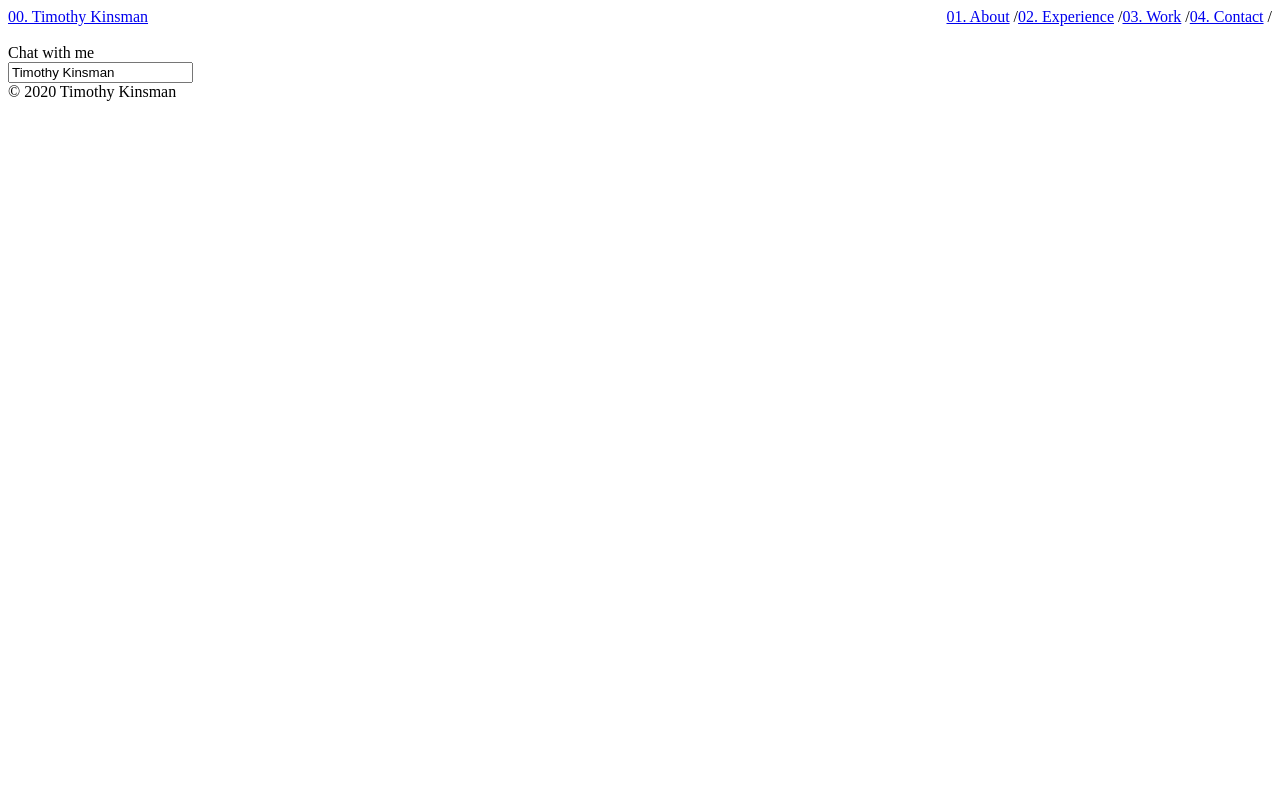
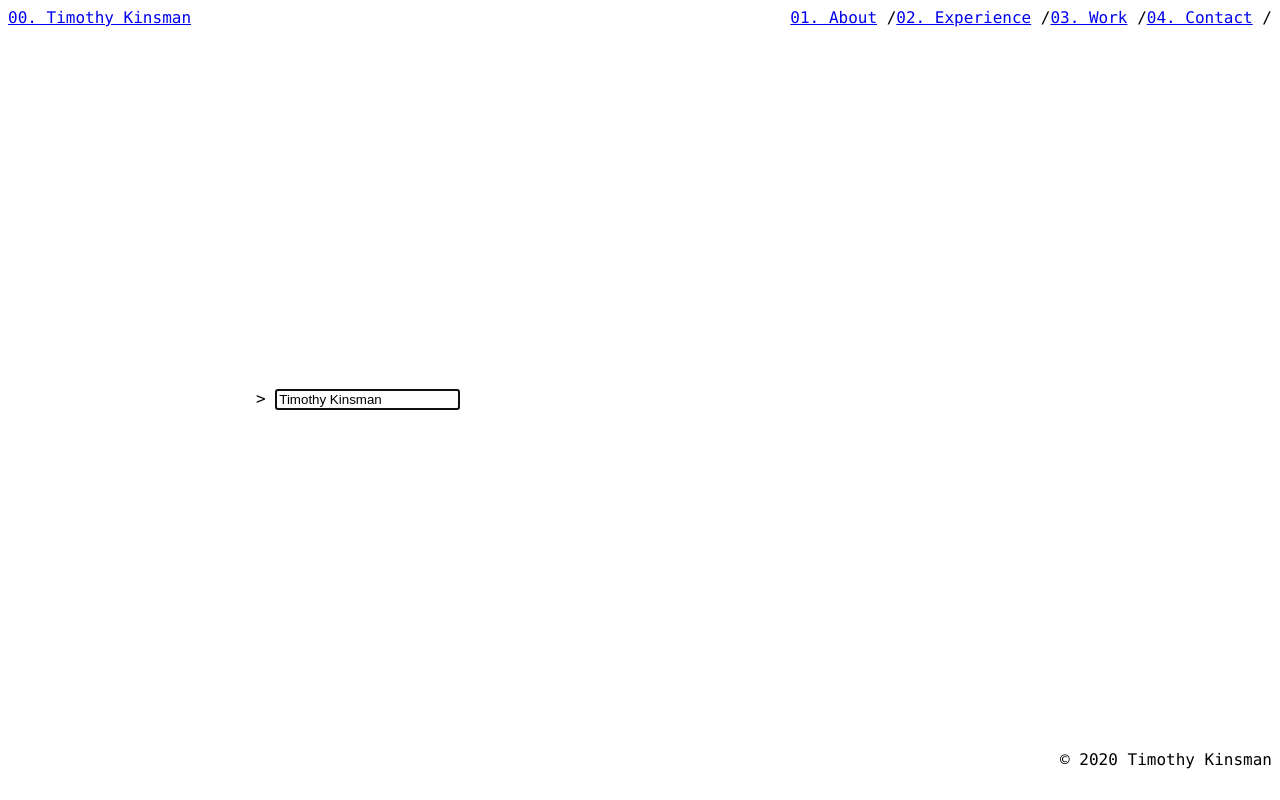
Before and after one commit to timkinsman/portfolio-site, a React (Create React App) app: page / in a window 1280 px wide. Built offline with nearby package versions, Linux system fonts and the light colour scheme.

Commit message:
container, jquery

```diff
--- a/package.json
+++ b/package.json
@@ -6,6 +6,7 @@
     "@testing-library/jest-dom": "^4.2.4",
     "@testing-library/react": "^9.5.0",
     "@testing-library/user-event": "^7.2.1",
+    "jquery": "^3.5.1",
     "react": "^16.13.1",
     "react-dom": "^16.13.1",
     "react-router-dom": "^5.2.0",
--- /dev/null
+++ b/src/App.css
@@ -0,0 +1,11 @@
+body {
+  font-family: "Lucida Console", "Lucida Sans Typewriter", monaco, "Bitstream Vera Sans Mono", monospace;
+}
+
+.container {
+  align-items: center;
+  display: flex;
+  height: calc(90vh - 18px);
+  margin: auto;
+  width: 60vw;
+}
--- a/src/App.js
+++ b/src/App.js
@@ -10,6 +10,8 @@ import Experience from './components/sections/Experience';
 import Landing from './components/sections/Landing';
 import NotFound from './components/sections/NotFound';
 import Work from './components/sections/Work';
+
+import './App.css';
 
 const App = () => {
   return (
--- a/src/components/chatbot/Chatbot.js
+++ b/src/components/chatbot/Chatbot.js
@@ -1,4 +1,6 @@
 import React, { Component } from 'react';
+
+import $ from 'jquery';
 
 import { trigger } from './dictionary/trigger';
 import { reply } from './dictionary/reply';
@@ -8,12 +10,16 @@ import { robot } from './dictionary/robot';
 class Chatbot extends Component {
   state = { term: 'Timothy Kinsman', messages: [] };
 
+  componentDidMount() {
+    $('input').focus();
+  }
+
   onFormSubmit = async (event) => {
     event.preventDefault();
     console.log(`Me: ${this.state.term}`)
 
     await this.setState(state => {
-      const messages = state.messages.push(`Me: ${this.state.term}`)
+      const messages = state.messages.push(`Guest: ${this.state.term}`)
       return messages
     })
 
@@ -37,7 +43,7 @@ class Chatbot extends Component {
     console.log(`Bot: ${product}`)
 
     await this.setState(state => {
-      const messages = state.messages.push(`Bot: ${product}`)
+      const messages = state.messages.push(`Robin: ${product}`)
       return messages
     })
 
@@ -59,13 +65,16 @@ class Chatbot extends Component {
     return item;
   }
 
+  //<div>&gt; Robin: Chat with me</div>
+
   render() {
     return(
       <div>
-        {this.state.messages.map(message => <div >&gt; {message}</div>)}
+        <div>
+          {this.state.messages.map(message => <div>&gt; {message}</div>)}
+        </div>
         <form onSubmit={this.onFormSubmit}>
-          <div>
-            <input
+          <div>&gt; <input
               type="text"
               value={this.state.term}
               onChange={e => this.setState({term: e.target.value})}
--- a/src/components/layout/Footer.js
+++ b/src/components/layout/Footer.js
@@ -2,7 +2,7 @@ import React from 'react';
 
 const Footer = () => {
   return (
-    <div>© 2020 Timothy Kinsman</div>
+    <div style={{height: '5vh', textAlign: 'right'}}>© 2020 Timothy Kinsman</div>
   );
 }
 
--- a/src/components/layout/Navbar.js
+++ b/src/components/layout/Navbar.js
@@ -3,7 +3,7 @@ import { Link } from "react-router-dom";
 
 const Navbar = () => {
   return (
-    <div style={{display: 'block'}}>
+    <div style={{display: 'block', height: '5vh'}}>
       <Link to="/">00. Timothy Kinsman</Link>
 
       <div style={{float: 'right'}}>
--- a/src/components/sections/About.js
+++ b/src/components/sections/About.js
@@ -2,7 +2,7 @@ import React from 'react';
 
 const About = () => {
   return (
-    <div>
+    <div className="container">
       Hi, my name is Timothy yada yada yada
     </div>
   );
--- a/src/components/sections/Contact.js
+++ b/src/components/sections/Contact.js
@@ -2,7 +2,7 @@ import React from 'react';
 
 const Contact = () => {
   return (
-    <div>
+    <div className="container">
       mailto:tkinsm@gmail.com
     </div>
   );
--- a/src/components/sections/Experience.js
+++ b/src/components/sections/Experience.js
@@ -2,7 +2,7 @@ import React from 'react';
 
 const Experience = () => {
   return (
-    <div>
+    <div className="container">
       JS Dev @ Brighter Futures Group
     </div>
   );
--- a/src/components/sections/Landing.js
+++ b/src/components/sections/Landing.js
@@ -4,11 +4,10 @@ import Chatbot from '../chatbot/Chatbot';
 
 const Landing = () => {
   return (
-    <div>
-      <br />
-      Chat with me
-      <br />
-      <Chatbot />
+    <div className="container">
+      <div>
+        <Chatbot />
+      </div>
     </div>
   );
 }
--- a/src/components/sections/NotFound.js
+++ b/src/components/sections/NotFound.js
@@ -2,7 +2,7 @@ import React from 'react';
 
 const NotFound = () => {
   return (
-    <div>
+    <div className="container">
       Rawr XD :3
     </div>
   );
--- a/src/components/sections/Work.js
+++ b/src/components/sections/Work.js
@@ -2,7 +2,7 @@ import React from 'react';
 
 const Work = () => {
   return (
-    <div>
+    <div className="container">
       Topify
       <br />
       Octofile
```
Also changed, not shown: 1 other file (tests, documents, lock files or other folders).
